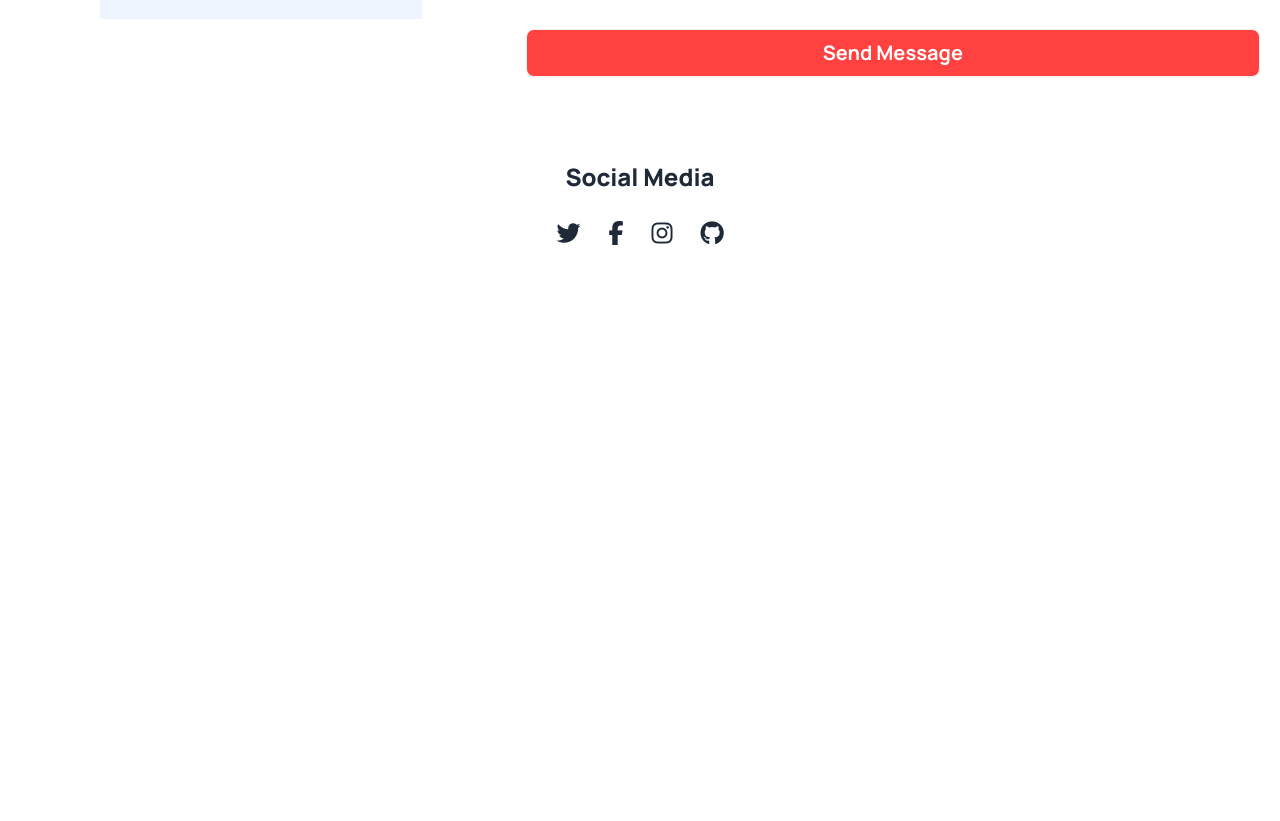
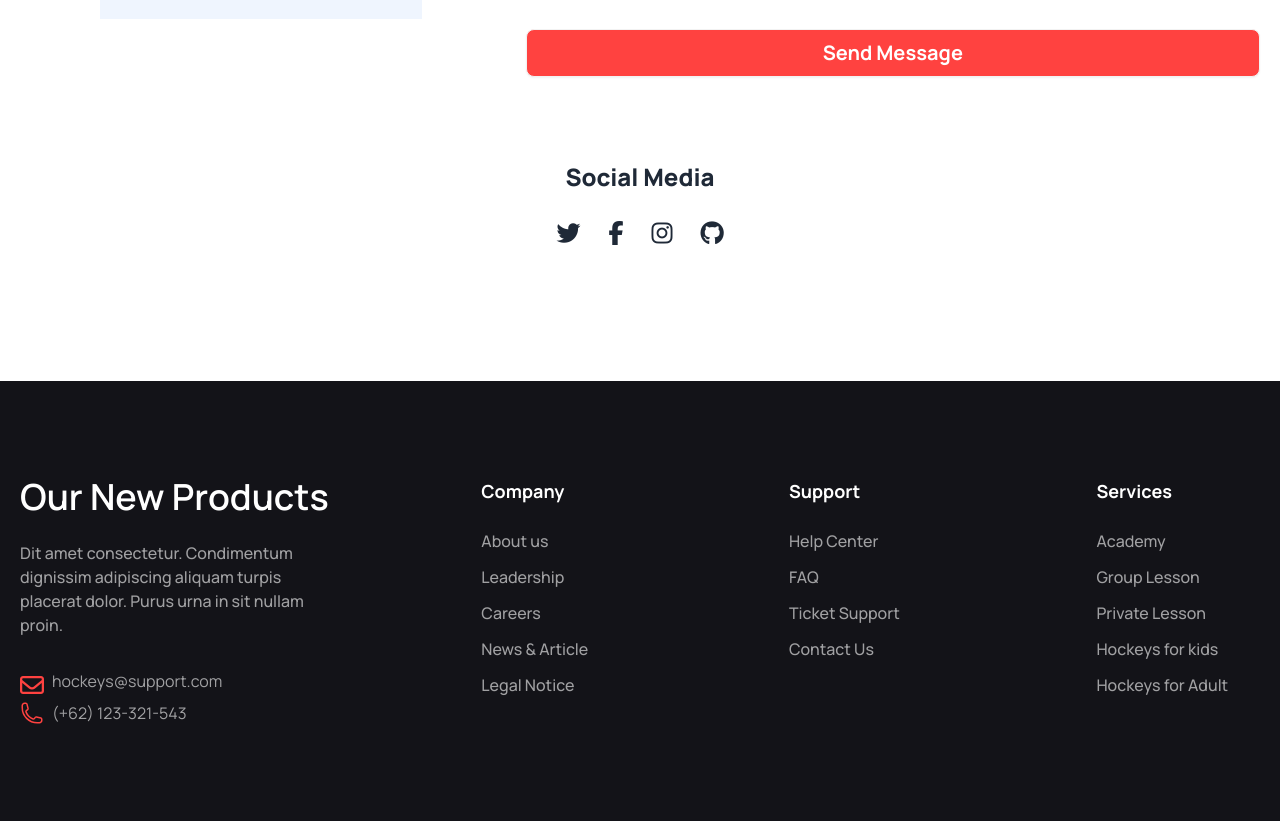
Before and after one commit to yasin-arft/B9A3-Hockeys, a plain HTML site: page index.html in a window 1280 px wide. Shown: the part 4597-5418 px from the top of the page. Before the commit the page ends 4978 px from the top, so only its background shows below. Drawn offline with nearby package versions, Linux system fonts and the light colour scheme.

Commit message:
footer added

```diff
--- a/index.html
+++ b/index.html
@@ -628,6 +628,68 @@
     </section>
   </main>
 
+  <!-- footer section -->
+  <footer class="bg-secondary-color text-white">
+    <div
+      class="grid grid-cols-1 lg:grid-cols-3 gap-y-10 lg:gap-y-0 lg:gap-x-36 container mx-auto px-5 py-14 md:py-16 lg:py-24">
+      <div class="text-center lg:text-left">
+        <h2 class="text-4xl font-semibold">Our New Products</h2>
+        <p class="text-base font-medium opacity-60 mt-4 lg:mt-6 mb-6 lg:mb-8">
+          Dit amet consectetur. Condimentum dignissim adipiscing aliquam turpis placerat dolor. Purus urna in sit nullam
+          proin.
+        </p>
+        <div class="flex gap-x-2 justify-center lg:justify-start">
+          <i class="fa-regular fa-envelope text-primary-color text-2xl"></i>
+          <span class="opacity-60">hockeys@support.com</span>
+        </div>
+        <div class="flex gap-x-2 justify-center lg:justify-start">
+          <svg width="24" height="24" viewBox="0 0 24 24" fill="none" xmlns="http://www.w3.org/2000/svg">
+            <path
+              d="M2.25 6.75C2.25 15.034 8.966 21.75 17.25 21.75H19.5C20.0967 21.75 20.669 21.5129 21.091 21.091C21.5129 20.669 21.75 20.0967 21.75 19.5V18.128C21.75 17.612 21.399 17.162 20.898 17.037L16.475 15.931C16.035 15.821 15.573 15.986 15.302 16.348L14.332 17.641C14.05 18.017 13.563 18.183 13.122 18.021C11.4849 17.4191 9.99815 16.4686 8.76478 15.2352C7.53141 14.0018 6.58087 12.5151 5.979 10.878C5.817 10.437 5.983 9.95 6.359 9.668L7.652 8.698C8.015 8.427 8.179 7.964 8.069 7.525L6.963 3.102C6.90214 2.85869 6.76172 2.6427 6.56405 2.48834C6.36638 2.33397 6.1228 2.25008 5.872 2.25H4.5C3.90326 2.25 3.33097 2.48705 2.90901 2.90901C2.48705 3.33097 2.25 3.90326 2.25 4.5V6.75Z"
+              stroke="#FF4240" stroke-width="1.5" stroke-linecap="round" stroke-linejoin="round" />
+          </svg>
+          <span class="opacity-60">(+62) 123-321-543</span>
+        </div>
+      </div>
+      <div class="col-span-2 grid grid-cols-2 md:grid-cols-3 gap-10 md:gap-y-0 lg:gap-x-36 justify-center text-center md:text-left">
+        <div>
+          <h3 class="text-lg font-bold mb-6">Company</h3>
+          <nav>
+            <ul class="opacity-60 text-base font-medium space-y-3">
+              <li><a class="link link-hover">About us</a></li>
+              <li><a class="link link-hover">Leadership</a></li>
+              <li><a class="link link-hover">Careers</a></li>
+              <li><a class="link link-hover">News & Article</a></li>
+              <li><a class="link link-hover">Legal Notice</a></li>
+            </ul>
+          </nav>
+        </div>
+        <div>
+          <h3 class="text-lg font-bold mb-6">Support</h3>
+          <nav>
+            <ul class="opacity-60 text-base font-medium space-y-3">
+              <li><a class="link link-hover">Help Center</a></li>
+              <li><a class="link link-hover">FAQ</a></li>
+              <li><a class="link link-hover">Ticket Support</a></li>
+              <li><a class="link link-hover">Contact Us</a></li>
+            </ul>
+          </nav>
+        </div>
+        <div class="col-span-2 md:col-span-1">
+          <h3 class="text-lg font-bold mb-6">Services</h3>
+          <nav>
+            <ul class="opacity-60 text-base font-medium space-y-3">
+              <li><a class="link link-hover">Academy</a></li>
+              <li><a class="link link-hover">Group Lesson</a></li>
+              <li><a class="link link-hover">Private Lesson</a></li>
+              <li><a class="link link-hover">Hockeys for kids</a></li>
+              <li><a class="link link-hover">Hockeys for Adult</a></li>
+            </ul>
+          </nav>
+        </div>
+      </div>
+    </div>
+  </footer>
 </body>
 
 </html>
```
